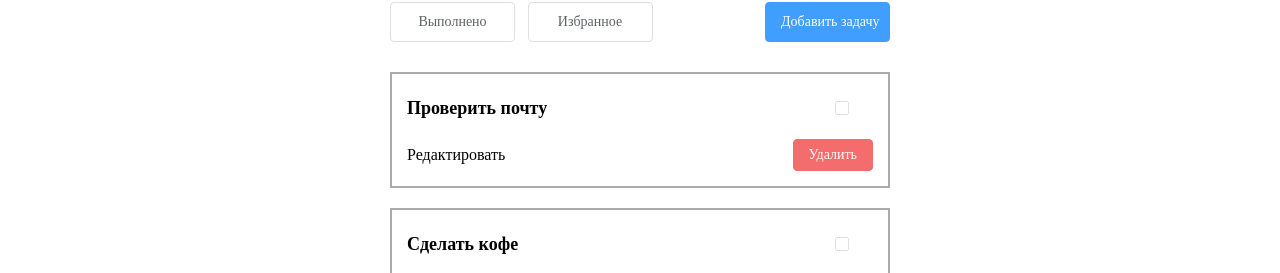
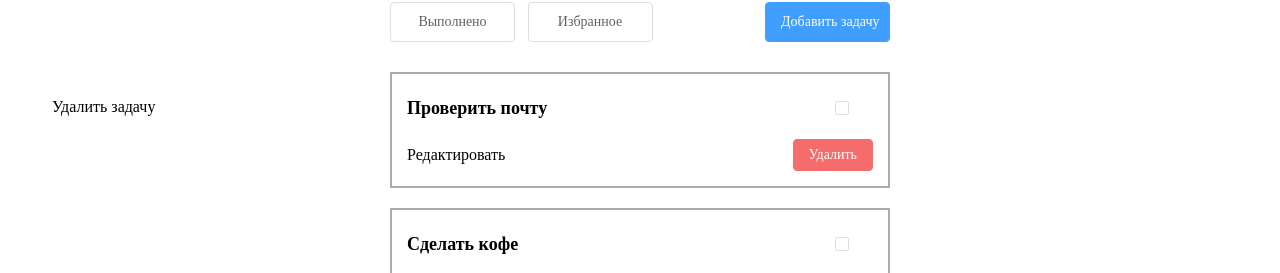
Before and after one commit to Dmitriy-Fenyov/vue-3-crud, a Vue app: page /todos in a window 1280 px wide. Shown: the part 172-445 px from the top of the page. Built offline with nearby package versions, Linux system fonts and the light colour scheme; the HTML template or start-up script is replaced by a standard one.

Commit message:
work on pagetodos

```diff
--- /dev/null
+++ b/src/components/DeleteTodoPopup.vue
@@ -0,0 +1,21 @@
+<script setup>
+defineProps(['title'])
+</script>
+
+<template>
+  <div class="popup">
+    <p>Удалить задачу {{ title }} </p>
+  </div>
+</template>
+
+<style lang="scss" scoped>
+
+  .popup {
+    width: 588px;
+    height: 146px;
+    margin: 0 auto;
+    position: absolute;
+    bottom: 50%;
+    right: 50%;
+  }
+</style>
--- a/src/components/PageTodos.vue
+++ b/src/components/PageTodos.vue
@@ -28,6 +28,7 @@
         class="todoList"
         v-for="todo in todos"
         :key="todo.id"
+        :title="1"
       >
         <div class="wrapper-flexbox">
           <div class="todoList-title"><strong>{{ todo.title }}</strong></div>
--- a/src/components/PostList.vue
+++ b/src/components/PostList.vue
@@ -13,6 +13,7 @@
         class="post"
         v-for="post in posts"
         :key="post.id"
+        :posts="posts"
       >
         <div><strong>{{ post.title }}</strong></div>
         <div>{{ post.body }}</div>
@@ -119,6 +120,4 @@ export default {
   width: 171px;
   height: 40px;
 }
-
-
 </style>
--- a/src/views/TodosList.vue
+++ b/src/views/TodosList.vue
@@ -2,11 +2,13 @@
   <div class="todos">
     <h1 class="todos-title">CRUD задачи {{ todos.title }}</h1>
     <PageTodos />
+    <DeleteTodoPopup v-if="2>1" />
   </div>
 </template>
 
 <script setup>
 import PageTodos from '@/components/PageTodos.vue'
+import DeleteTodoPopup from '@/components/DeleteTodoPopup.vue'
 import {usetodosMockStore} from '@/stores/todosMockStore'
 const todos = usetodosMockStore()
 </script>
```
